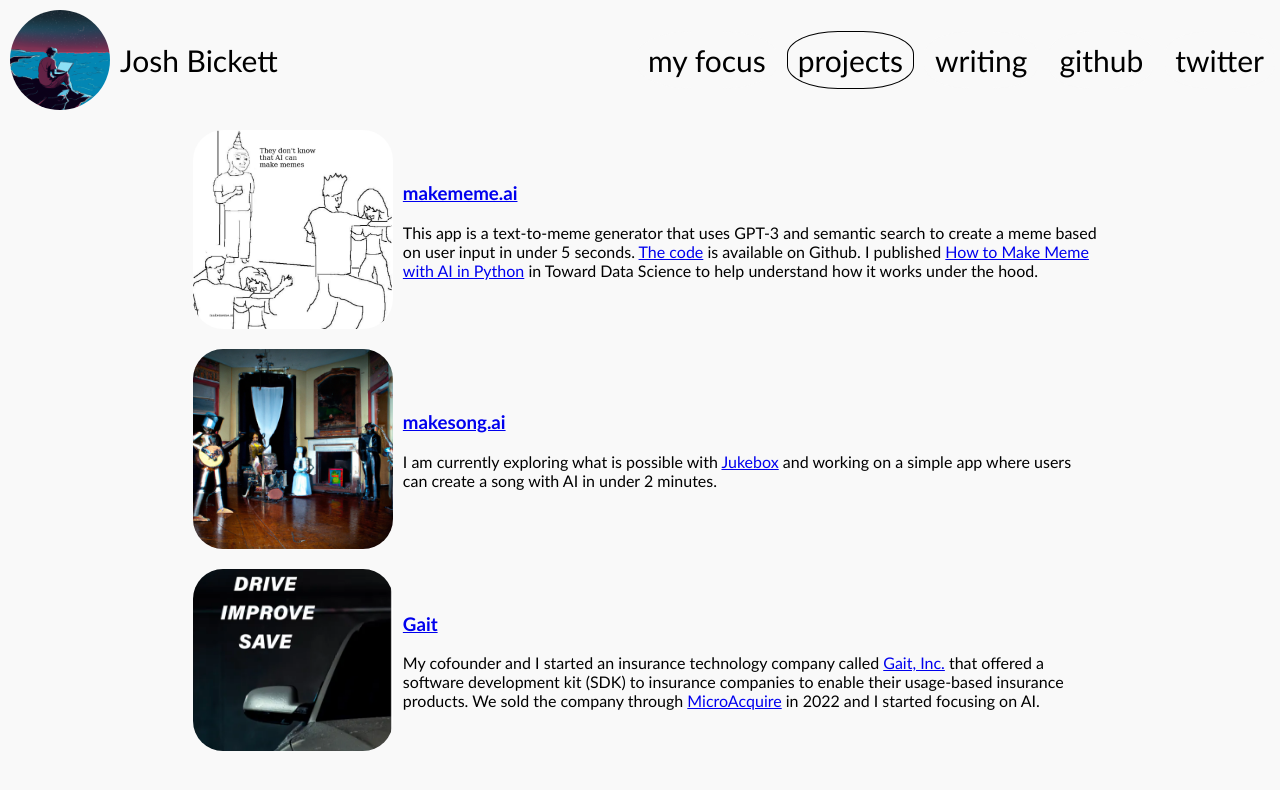
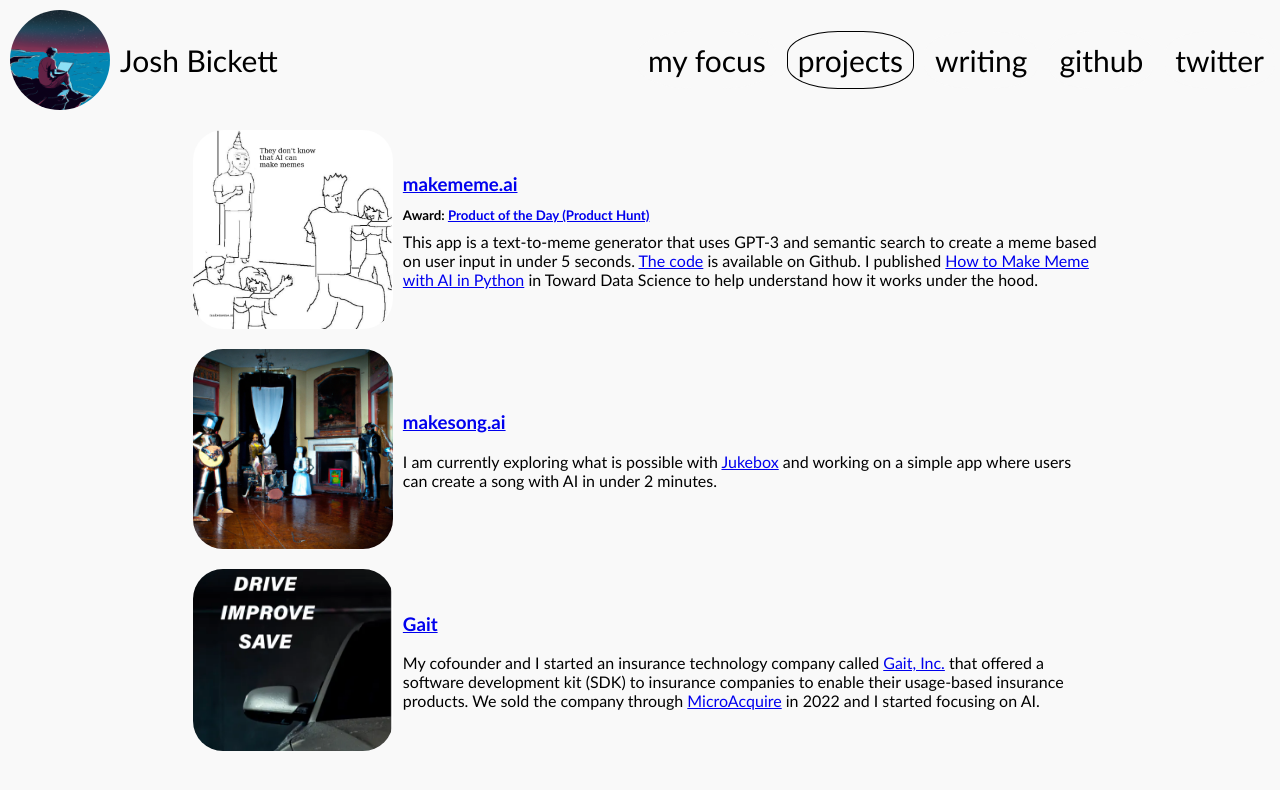
Before and after one commit to joshbickett/bickett.ai, a React (Create React App) app: page /projects in a window 1280 px wide. Shown: the top 790 px of the page. Built offline with nearby package versions, Linux system fonts and the light colour scheme.

Commit message:
Add award

```diff
--- a/src/pages/Projects.js
+++ b/src/pages/Projects.js
@@ -41,6 +41,12 @@ export const Projects = ({ isMobile }) => {
                 <h3>
                   <a href="https://makememe.ai/">makememe.ai</a>
                 </h3>
+                <h5 style={{ margin: 0, padding: 0, lineHeight: "2px" }}>
+                  Award:{" "}
+                  <a href="https://www.producthunt.com/products/makememe-ai">
+                    Product of the Day (Product Hunt)
+                  </a>
+                </h5>
                 <p>
                   This app is a text-to-meme generator that uses GPT-3 and
                   semantic search to create a meme based on user input in under
```
